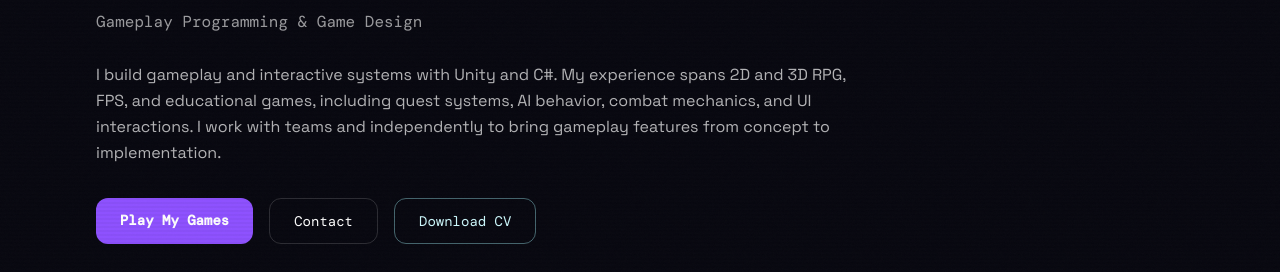
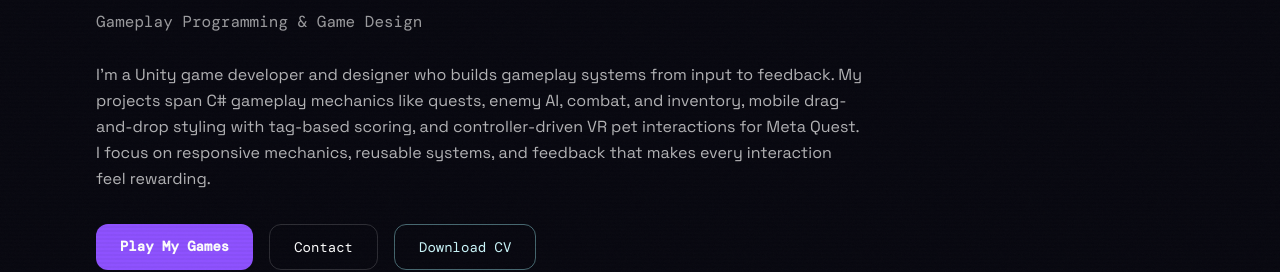
Before and after one commit to Jemsdiggory/my-portfolio, a Next.js app: page /game-dev in a window 1280 px wide. Shown: the part 258-530 px from the top of the page. Built offline with nearby package versions, Linux system fonts and the light colour scheme; no server answers; a web font is replaced by a local one.

Commit message:
Refine game developer introduction

```diff
--- a/app/game-dev/page.js
+++ b/app/game-dev/page.js
@@ -71,7 +71,7 @@ export default function GameDevPage() {
           <p className="font-mono text-xs uppercase tracking-[.3em] text-cyan-200">Kahlaa Aulia Jemima</p>
           <h1 className="font-display text-5xl sm:text-7xl font-extrabold mt-5">Game Developer</h1>
           <p className="font-mono text-sm sm:text-base text-white/60 mt-4">Gameplay Programming &amp; Game Design</p>
-          <p className="max-w-3xl text-white/70 mt-7 leading-relaxed">I build gameplay and interactive systems with Unity and C#. My experience spans 2D and 3D RPG, FPS, and educational games, including quest systems, AI behavior, combat mechanics, and UI interactions. I work with teams and independently to bring gameplay features from concept to implementation.</p>
+          <p className="max-w-3xl text-white/70 mt-7 leading-relaxed">I’m a Unity game developer and designer who builds gameplay systems from input to feedback. My projects span C# gameplay mechanics like quests, enemy AI, combat, and inventory, mobile drag-and-drop styling with tag-based scoring, and controller-driven VR pet interactions for Meta Quest. I focus on responsive mechanics, reusable systems, and feedback that makes every interaction feel rewarding.</p>
           <div className="flex flex-wrap gap-4 mt-8">
             <a href="https://jemsdiggory.itch.io" target="_blank" rel="noopener noreferrer" className="rounded-xl bg-violet-500 px-6 py-3 font-mono text-sm font-bold">Play My Games</a>
             <a href="/contact" className="rounded-xl border border-white/15 px-6 py-3 font-mono text-sm">Contact</a>
```
